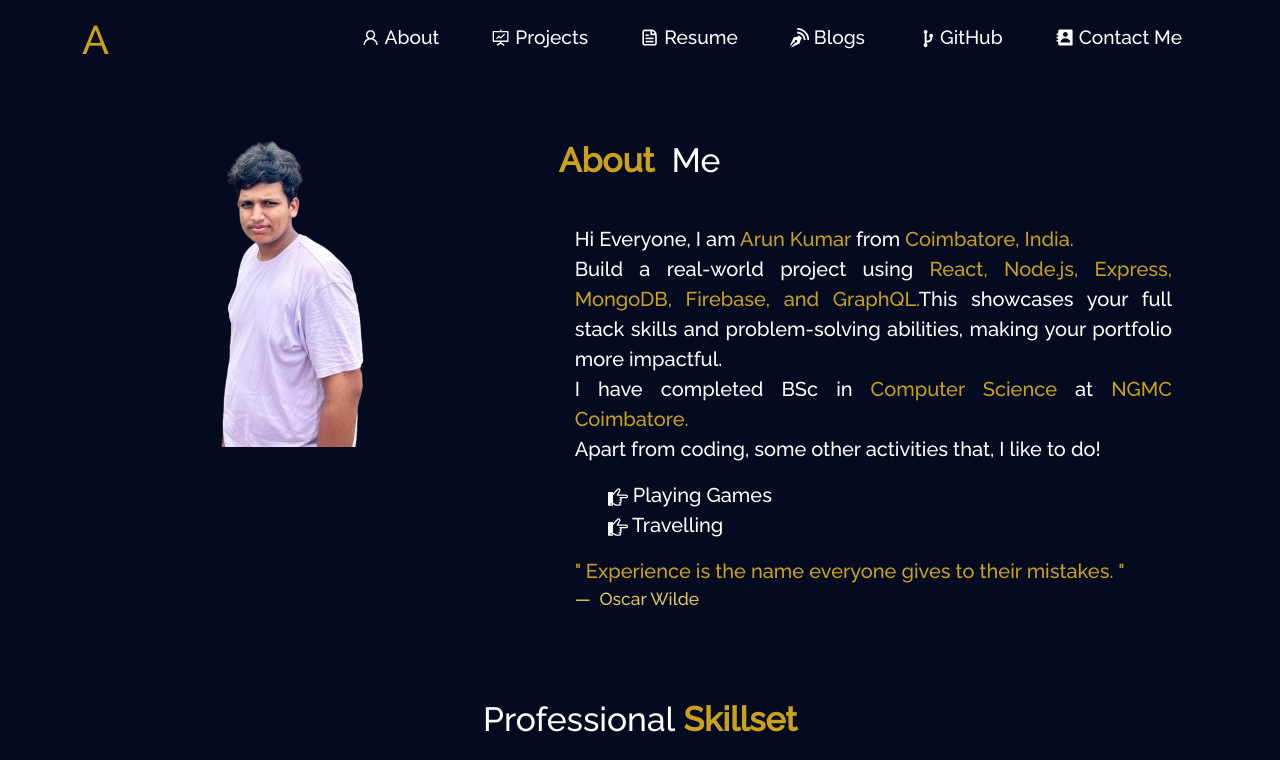
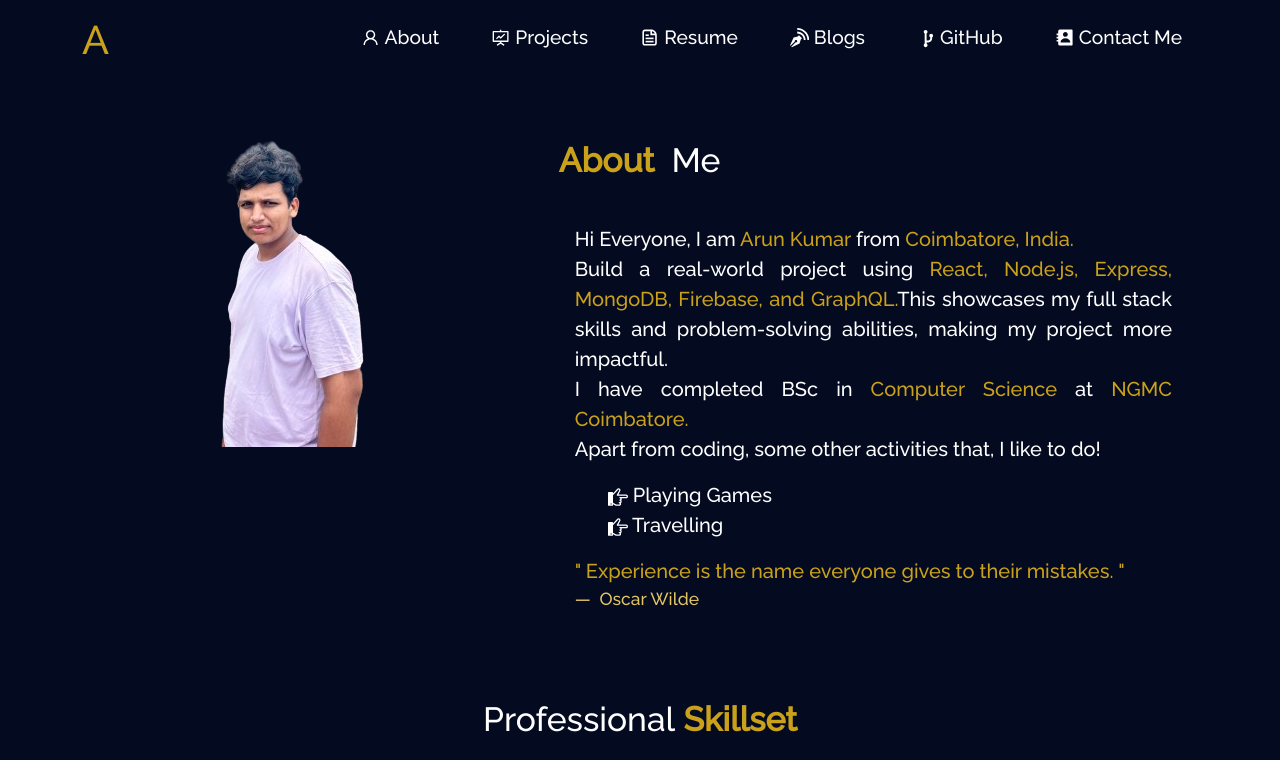
Before and after one commit to Arun6381/Arunportfoliome, a React (Vite) app: page /about in a window 1280 px wide. Shown: the top 760 px of the page. Built offline with nearby package versions, Linux system fonts and the light colour scheme.

Commit message:
Update AboutCard.jsx

```diff
--- a/src/components/About/AboutCard.jsx
+++ b/src/components/About/AboutCard.jsx
@@ -14,8 +14,8 @@ function AboutCard() {
             <span className="oraange">
               React, Node.js, Express, MongoDB, Firebase, and GraphQL.
             </span>
-            This showcases your full stack skills and problem-solving abilities,
-            making your portfolio more impactful.
+            This showcases my full stack skills and problem-solving abilities,
+            making my project more impactful.
             <br />I have completed BSc in{" "}
             <span className="oraange">Computer Science</span> at{" "}
             <span className="oraange">NGMC Coimbatore.</span>
```
